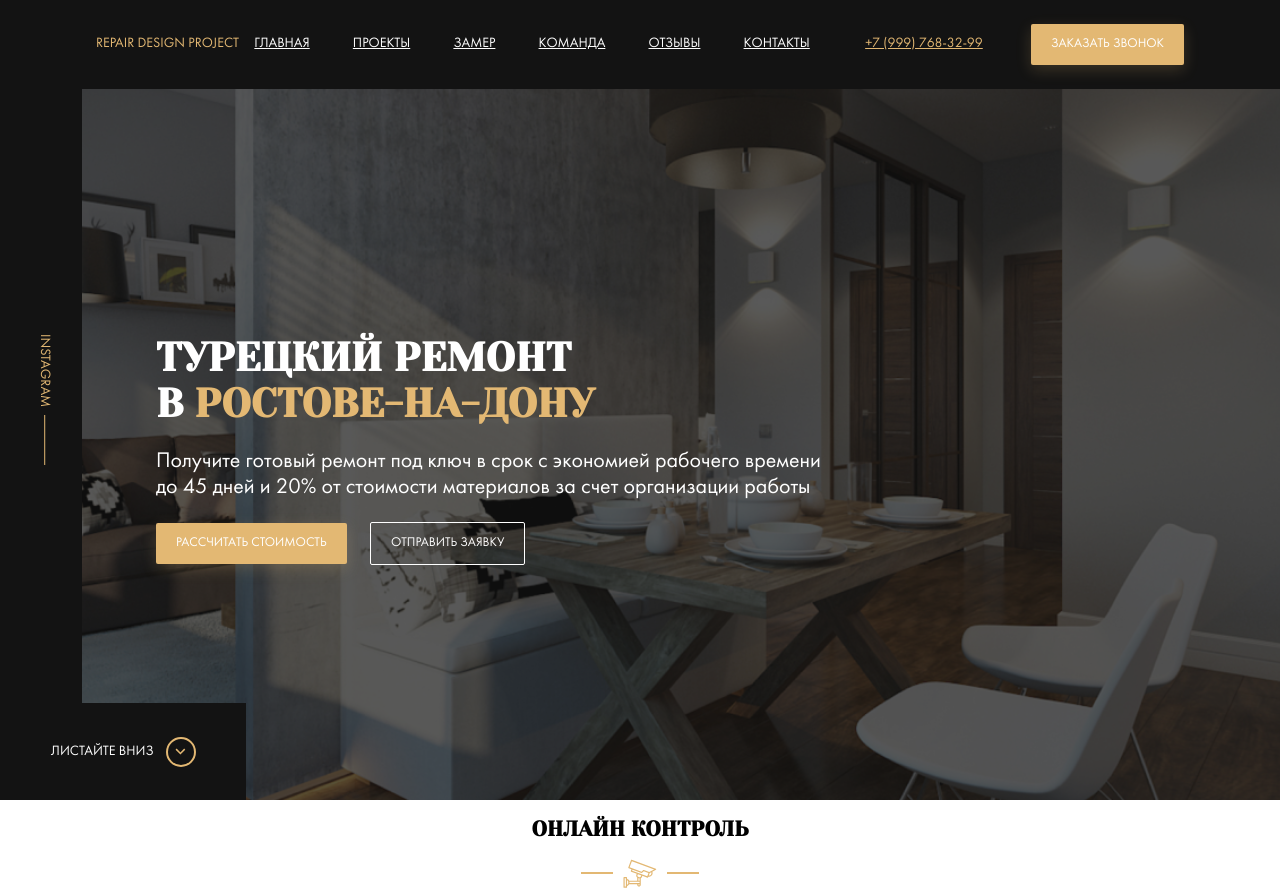
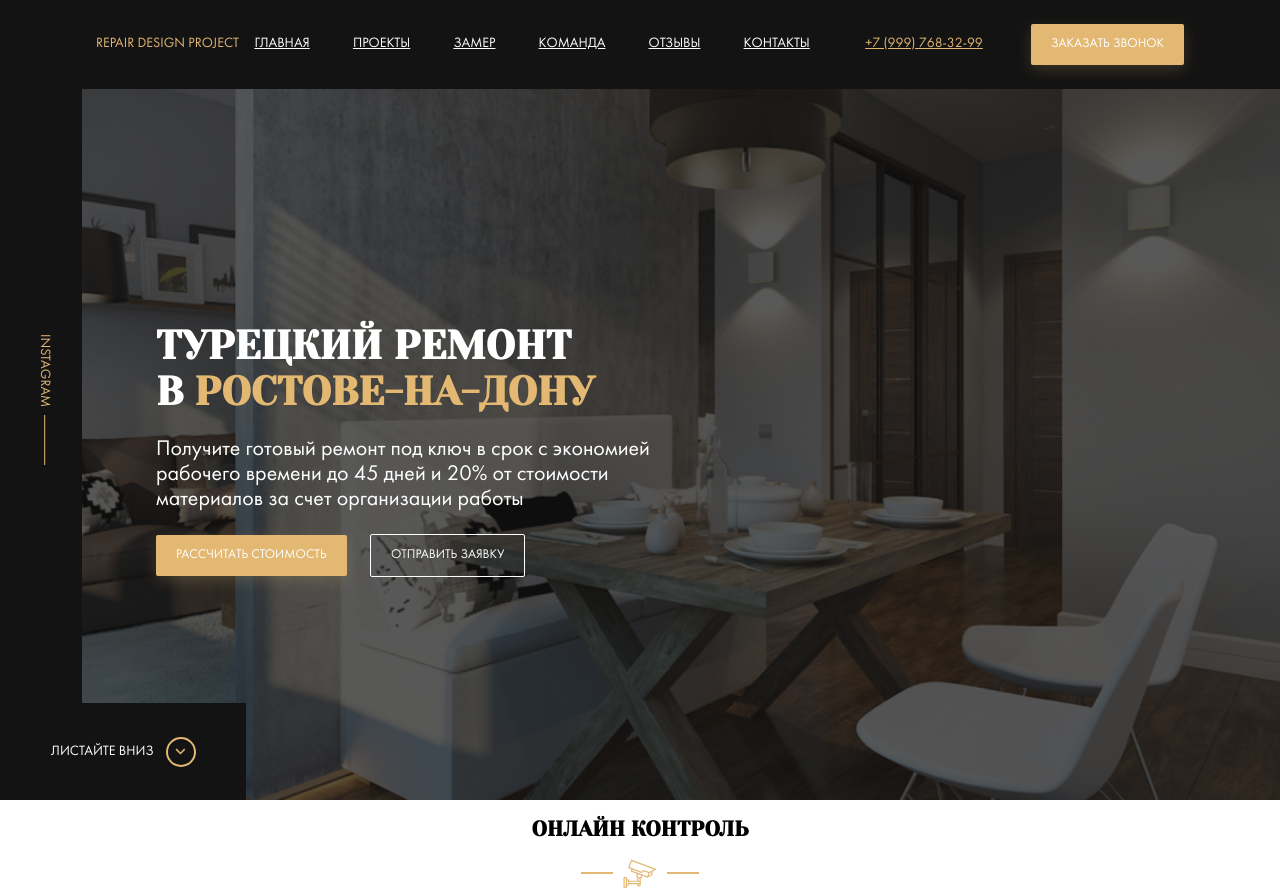
Before and after one commit to lordofmankind/index, a website: page index.html in a window 1280 px wide. Drawn offline with Linux system fonts and the light colour scheme; files whose address does not match are found by name.

Commit message:
add: index.html and header.sass and media.sass

```diff
--- a/index.html
+++ b/index.html
@@ -23,7 +23,7 @@
                 </nav>
                 <div class="contacts menu__contacts">
                     <a href="tel:+79997683299" class="phone contacts__phone">+7 (999) 768-32-99</a>
-                    <button class="button button__contacts button--primary">Заказать звонок</button>
+                    <button class="button contacts__button button--primary">Заказать звонок</button>
                 </div>
             </div>
             <!-- /.menu -->
@@ -39,8 +39,8 @@
 				<div class="hero__content">
 					<h1 class="title hero__title">Турецкий ремонт в&nbsp;<span class="title--primary">Ростове-на-дону</span></h1>
 					<p class="hero__text">Получите готовый ремонт под ключ в срок с экономией рабочего времени до 45 дней и 20% от стоимости материалов за счет организации работы</p>
-					<button class="button button--primary">Рассчитать стоимость</button>
-					<button class="button button--outline">Отправить заявку</button>
+					<button class="button hero__button button--primary">Рассчитать стоимость</button>
+					<button class="button hero__button button--outline">Отправить заявку</button>
                 </div>
                 <!-- /.hero__content -->
 			</div>
--- a/sass/_media.sass
+++ b/sass/_media.sass
@@ -1,8 +1,9 @@
-@media screen and ( max-width: 1200px )
+@media screen and ( max-width: 1244px )
   html
     font-size: 12px
   .nav
     &__item
+      margin-right: 1rem
 @media screen and ( max-width: 992px )
   .nav
     display: none
@@ -11,14 +12,14 @@
       display: none
     &__content
       margin-left: 0
-@media screen and ( max-width: 570px )
-  .button
+@media screen and ( max-width: 575px )
+  .contacts
+    &__button
+      display: none
     &__phone
       margin-right: 0
       color: $light
       text-decoration: none
-    &__contacts
-      display: none
   .title
       font-size: 1.64rem
   .hero
--- a/sass/templates/_header.sass
+++ b/sass/templates/_header.sass
@@ -26,4 +26,4 @@
   color: $primary
 .contacts
   &__phone
-    margin-right: 45px
+    margin-right: 3.21rem
--- a/sass/templates/_hero.sass
+++ b/sass/templates/_hero.sass
@@ -22,9 +22,9 @@
     margin-left: 4.28rem
   &__text
     font-size: 1.57rem
-    min-width: 500px
+    max-width: 35.71rem
   &__button
-    margin-right: 20px
+    margin-right: 1.43rem
   &__instagram
     position: absolute
     max-width: 82px
@@ -65,13 +65,13 @@
     text-decoration: none
     transform: rotate(90deg)
     line-height: 0.8
-    margin-left: 8px
+    margin-left: 0.57rem
     &::after
       content: ''
       width: 50px
       height: 1px
       background-color: $primary
-      margin-left: 8px
+      margin-left: 0.57rem
 .title
   margin: 0
   font-family: 'Yeseva One', cursive
```
Also changed, not shown: css/style.css.
